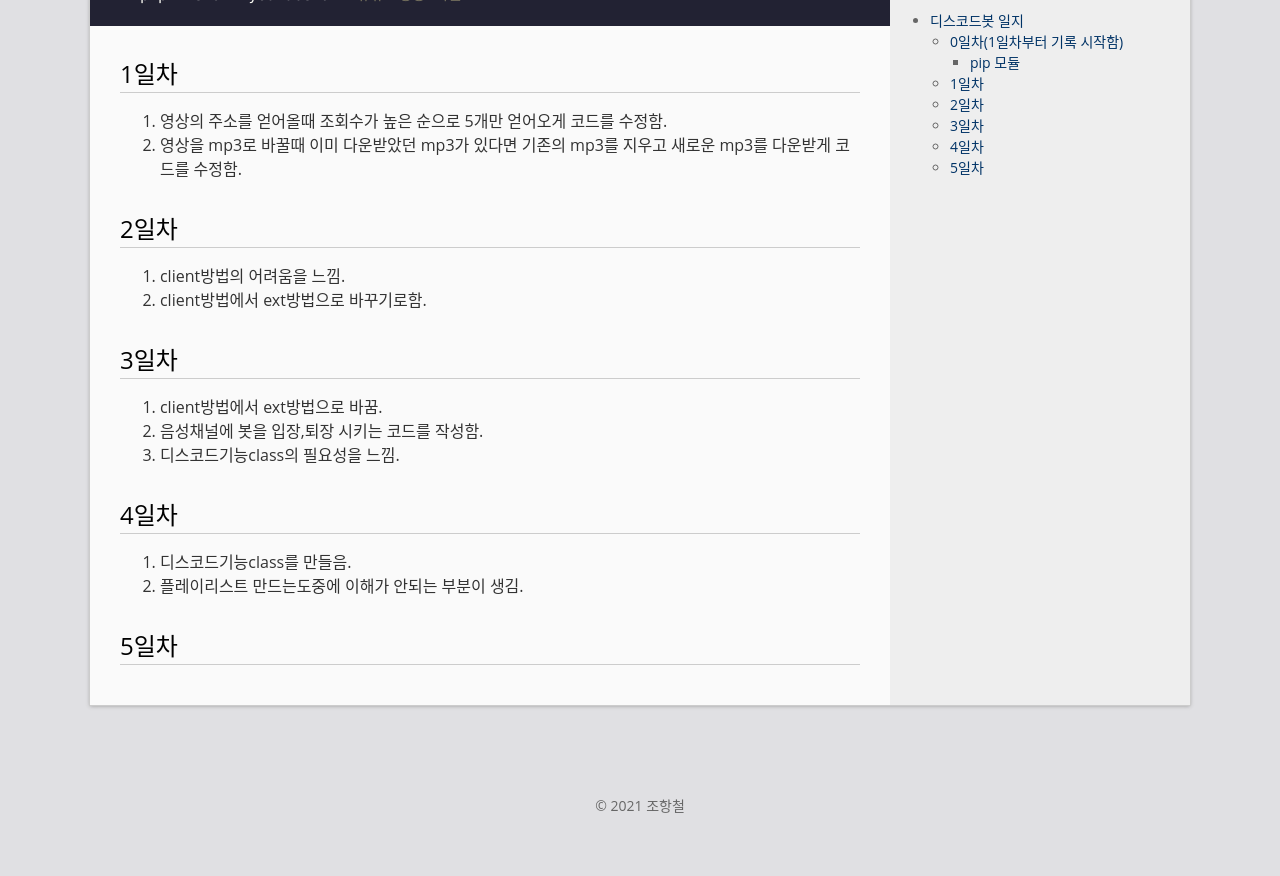
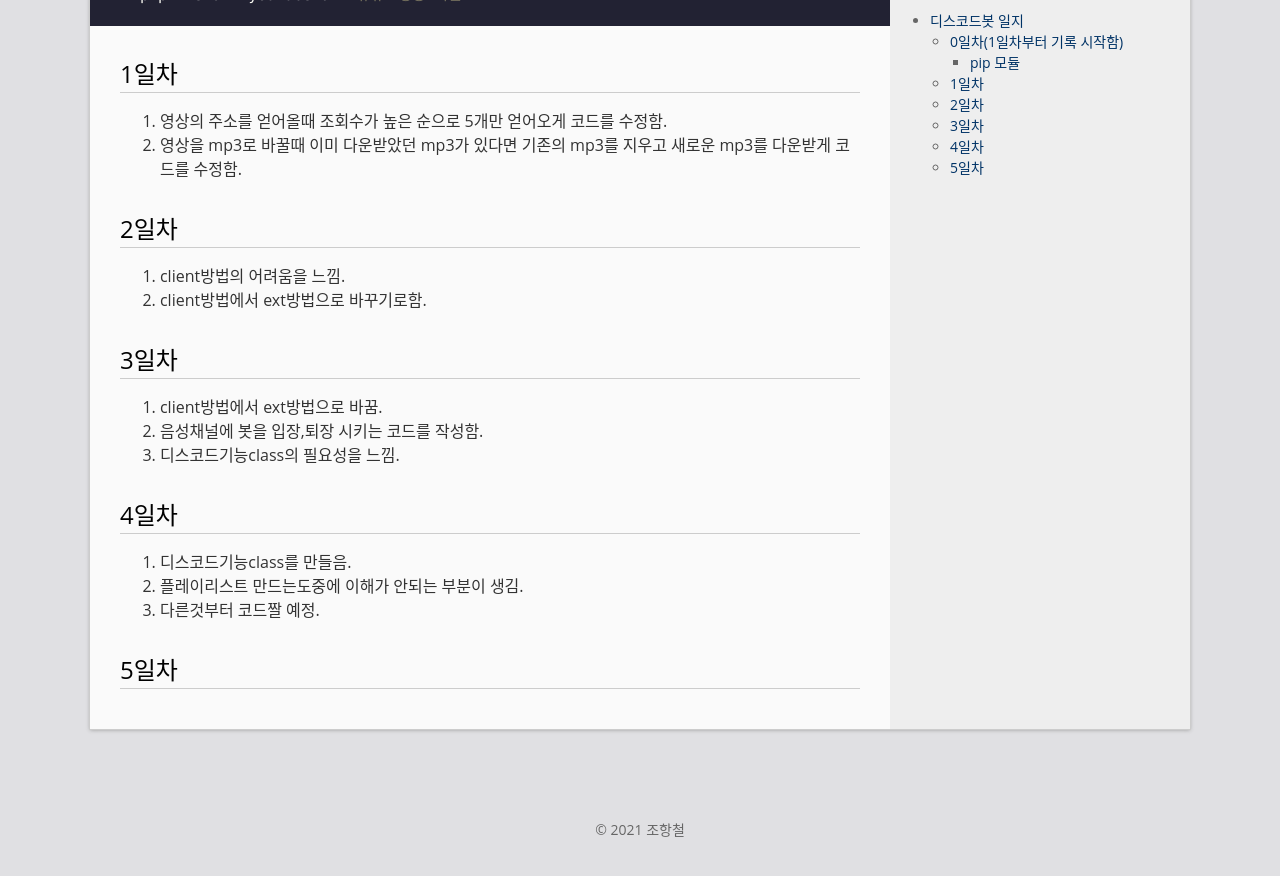
Before and after one commit to chohz1003/chohz1003.github.com, a Jekyll site: the page built from _posts/2021-07-17-Discord-Bot.md, in a window 1280 px wide and 900 px high, scrolled down 746 px. Shown: the top 876 px of the window. Built offline with Jekyll 4.4.1, drawn with Linux system fonts in a browser that asks for light colours.

Commit message:
Update 2021-07-17-Discord-Bot.md

```diff
--- a/_posts/2021-07-17-Discord-Bot.md
+++ b/_posts/2021-07-17-Discord-Bot.md
@@ -40,5 +40,6 @@ pip install youtube-dl #유튜브영상 다운
 ## 4일차
 1. 디스코드기능class를 만들음.
 2. 플레이리스트 만드는도중에 이해가 안되는 부분이 생김.
+3. 다른것부터 코드짤 예정.
 
 ## 5일차
```
